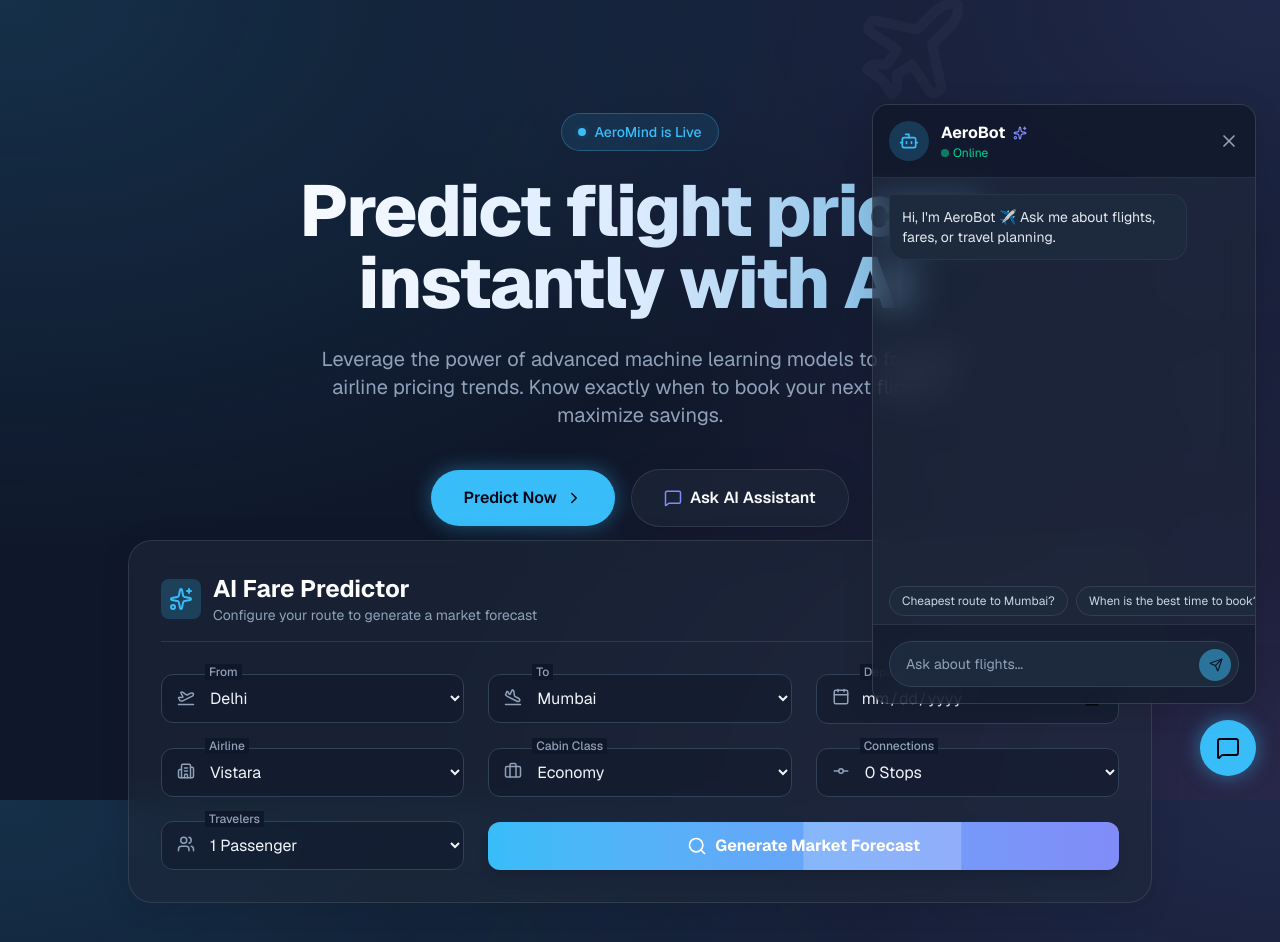
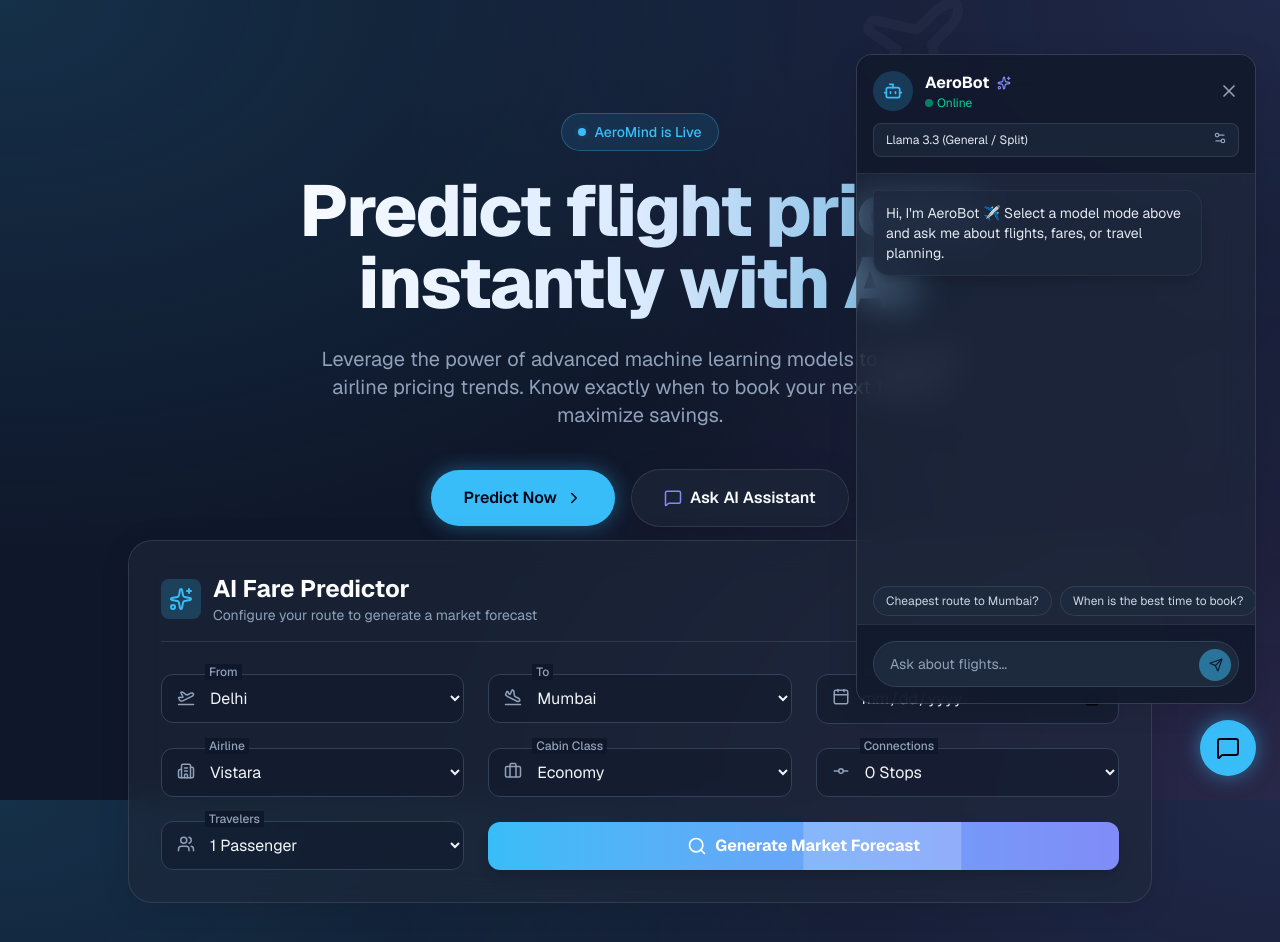
Before and after one commit to nilesh0002/flightprice, a Next.js app in the folder client/: page / in a window 1280 px wide. Both pictures are taken after a click on the button "Ask AI Assistant". Shown: the top 942 px of the page. Built offline with nearby package versions, Linux system fonts and the light colour scheme.

Commit message:
Add model selector and dual-section parsing to Chatbot

```diff
--- a/client/src/components/Chatbot.jsx
+++ b/client/src/components/Chatbot.jsx
@@ -1,13 +1,20 @@
 "use client";
 
 import { motion, AnimatePresence } from "framer-motion";
-import { MessageSquare, X, Send, Bot, Sparkles, Loader2 } from "lucide-react";
+import { MessageSquare, X, Send, Bot, Sparkles, Loader2, Settings2 } from "lucide-react";
 import { useState, useRef, useEffect } from "react";
+
+const MODELS = [
+  { id: "general", label: "Llama 3.3 (General / Split)" },
+  { id: "data", label: "Llama 3.1 (Internal Data Only)" },
+  { id: "outside", label: "Llama 3.1 (Outside Knowledge)" }
+];
 
 export default function Chatbot() {
   const [isOpen, setIsOpen] = useState(false);
+  const [activeModel, setActiveModel] = useState("general");
   const [messages, setMessages] = useState([
-    { role: "ai", content: "Hi, I'm AeroBot ✈️ Ask me about flights, fares, or travel planning." }
+    { role: "ai", content: "Hi, I'm AeroBot ✈️ Select a model mode above and ask me about flights, fares, or travel planning." }
   ]);
   const [input, setInput] = useState("");
   const [isLoading, setIsLoading] = useState(false);
@@ -30,11 +37,21 @@ export default function Chatbot() {
     setInput("");
     setIsLoading(true);
 
+    // Build the prompt injection based on the selected model
+    let promptInjection = "";
+    if (activeModel === "general") {
+      promptInjection = "FORMAT YOUR ANSWER INTO EXACTLY TWO SECTIONS. First section title 'FROM GIVEN DATA:' followed by the prediction/market data. Second section title 'FROM OUTSIDE DATA:' followed by general travel/airline knowledge. Question: ";
+    } else if (activeModel === "data") {
+      promptInjection = "Answer this question ONLY using the provided flight prediction data. Do not use outside knowledge. Question: ";
+    } else if (activeModel === "outside") {
+      promptInjection = "Answer this question ONLY using outside knowledge (e.g., airline policies). Do not use flight prediction data. Question: ";
+    }
+
     try {
       const res = await fetch("https://flightprice-g2j3.onrender.com/chat", {
         method: "POST",
         headers: { "Content-Type": "application/json" },
-        body: JSON.stringify({ message: userMessage })
+        body: JSON.stringify({ message: promptInjection + userMessage })
       });
       const data = await res.json();
 
@@ -52,9 +69,39 @@ export default function Chatbot() {
     }
   };
 
+  // Helper function to render split sections beautifully
+  const renderMessageContent = (content) => {
+    if (content.includes("FROM GIVEN DATA:") && content.includes("FROM OUTSIDE DATA:")) {
+      const parts = content.split("FROM OUTSIDE DATA:");
+      const givenData = parts[0].replace("FROM GIVEN DATA:", "").trim();
+      const outsideData = parts[1].trim();
+
+      return (
+        <div className="space-y-3 w-full">
+          <div className="bg-primary/10 border border-primary/20 rounded-lg p-3">
+            <p className="text-xs font-bold text-primary mb-1 uppercase tracking-wider flex items-center gap-1">
+              <Settings2 size={12} /> Internal Model Data
+            </p>
+            <p className="text-slate-200">{givenData}</p>
+          </div>
+          <div className="bg-secondary/10 border border-secondary/20 rounded-lg p-3">
+            <p className="text-xs font-bold text-secondary mb-1 uppercase tracking-wider flex items-center gap-1">
+              <Sparkles size={12} /> Outside Knowledge
+            </p>
+            <p className="text-slate-200">{outsideData}</p>
+          </div>
+        </div>
+      );
+    }
+
+    // Default rendering for normal text
+    return content.split('\\n').map((line, j) => (
+      <p key={j} className="mb-1 last:mb-0">{line}</p>
+    ));
+  };
+
   return (
     <>
-      {/* Floating Toggle Button */}
       <motion.button
         id="chatbot-toggle"
         whileHover={{ scale: 1.1 }}
@@ -65,7 +112,6 @@ export default function Chatbot() {
         <MessageSquare size={24} />
       </motion.button>
 
-      {/* Chat Panel */}
       <AnimatePresence>
         {isOpen && (
           <motion.div
@@ -73,10 +119,11 @@ export default function Chatbot() {
             animate={{ opacity: 1, y: 0, scale: 1 }}
             exit={{ opacity: 0, y: 50, scale: 0.9 }}
             transition={{ type: "spring", bounce: 0.3, duration: 0.6 }}
-            className="fixed bottom-24 right-6 w-96 max-w-[calc(100vw-3rem)] h-[600px] max-h-[calc(100vh-8rem)] glass rounded-2xl flex flex-col overflow-hidden z-50 shadow-2xl border border-white/20"
+            className="fixed bottom-24 right-6 w-[400px] max-w-[calc(100vw-3rem)] h-[650px] max-h-[calc(100vh-8rem)] glass rounded-2xl flex flex-col overflow-hidden z-50 shadow-2xl border border-white/20"
           >
             {/* Header */}
-            <div className="p-4 bg-slate-900/80 border-b border-white/10 flex items-center justify-between">
+            <div className="p-4 bg-slate-900/80 border-b border-white/10 flex flex-col gap-3">
+              <div className="flex items-center justify-between">
                 <div className="flex items-center gap-3">
                   <div className="w-10 h-10 rounded-full bg-primary/20 flex items-center justify-center text-primary">
                     <Bot size={20} />
@@ -93,6 +140,21 @@ export default function Chatbot() {
                 </button>
               </div>
 
+              {/* Model Selector Dropdown */}
+              <div className="relative">
+                <select
+                  value={activeModel}
+                  onChange={(e) => setActiveModel(e.target.value)}
+                  className="w-full bg-slate-800/80 text-xs text-slate-200 border border-white/10 rounded-lg px-3 py-2 appearance-none focus:outline-none focus:ring-1 focus:ring-primary"
+                >
+                  {MODELS.map(m => (
+                    <option key={m.id} value={m.id}>{m.label}</option>
+                  ))}
+                </select>
+                <Settings2 size={14} className="absolute right-3 top-2 text-slate-400 pointer-events-none" />
+              </div>
+            </div>
+
             {/* Messages */}
             <div className="flex-1 overflow-y-auto p-4 space-y-4 scroll-smooth">
               {messages.map((msg, i) => (
@@ -102,21 +164,19 @@ export default function Chatbot() {
                   key={i}
                   className={`flex ${msg.role === 'user' ? 'justify-end' : 'justify-start'}`}
                 >
-                  <div className={`max-w-[85%] p-3 rounded-2xl text-sm ${
+                  <div className={`max-w-[90%] p-3 rounded-2xl text-sm ${
                     msg.role === 'user'
                       ? 'bg-primary text-primary-foreground rounded-tr-sm'
-                      : 'bg-slate-800 text-slate-200 border border-white/5 rounded-tl-sm'
+                      : 'bg-slate-800/80 text-slate-200 border border-white/5 rounded-tl-sm shadow-lg'
                   }`}>
-                    {msg.content.split('\\n').map((line, j) => (
-                      <p key={j} className="mb-1 last:mb-0">{line}</p>
-                    ))}
+                    {msg.role === 'user' ? msg.content : renderMessageContent(msg.content)}
                   </div>
                 </motion.div>
               ))}
               {isLoading && (
                 <motion.div initial={{ opacity: 0 }} animate={{ opacity: 1 }} className="flex justify-start">
-                  <div className="bg-slate-800 p-3 rounded-2xl rounded-tl-sm border border-white/5 flex items-center gap-2 text-slate-400 text-sm">
-                    <Loader2 size={16} className="animate-spin" /> Analyzing data...
+                  <div className="bg-slate-800/80 p-3 rounded-2xl rounded-tl-sm border border-white/5 flex items-center gap-2 text-slate-400 text-sm">
+                    <Loader2 size={16} className="animate-spin" /> Querying Model...
                   </div>
                 </motion.div>
               )}
@@ -139,14 +199,14 @@ export default function Chatbot() {
             )}
 
             {/* Input */}
-            <form onSubmit={handleSend} className="p-4 bg-slate-900/50 border-t border-white/10">
+            <form onSubmit={handleSend} className="p-4 bg-slate-900/80 border-t border-white/10">
               <div className="relative">
                 <input
                   type="text"
                   value={input}
                   onChange={e => setInput(e.target.value)}
                   placeholder="Ask about flights..."
-                  className="w-full bg-slate-800 border border-slate-700 rounded-full pl-4 pr-12 py-3 text-sm text-white placeholder-slate-400 focus:outline-none focus:ring-2 focus:ring-primary/50"
+                  className="w-full bg-slate-800 border border-slate-700 rounded-full pl-4 pr-12 py-3 text-sm text-white placeholder-slate-400 focus:outline-none focus:ring-2 focus:ring-primary/50 shadow-inner"
                 />
                 <button
                   type="submit"
```
Lines whose indentation alone changed are shown as unchanged.
